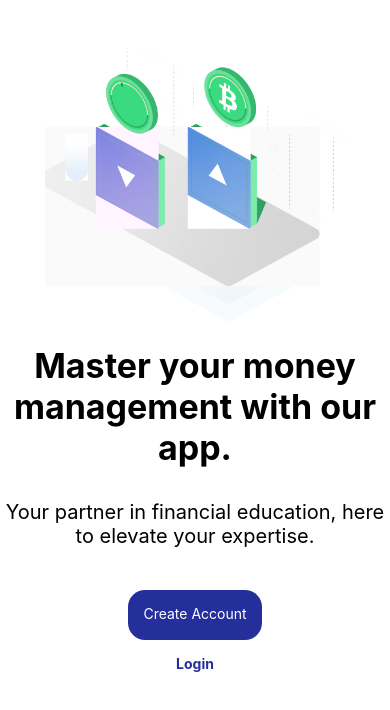
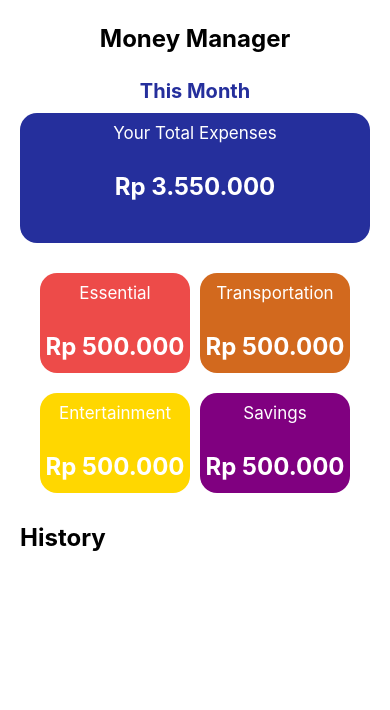
Before and after one commit to adrien1811/Saving-Project-RPL, a React Native app in the folder Saving-Project/: screen /ExpenseScreen in a window 390 px wide. Shown: the top 710 px of the page. Built offline with nearby package versions, Linux system fonts and the light colour scheme.

Commit message:
progress expense

```diff
--- a/Saving-Project/navigation/StackNavigator.js
+++ b/Saving-Project/navigation/StackNavigator.js
@@ -9,6 +9,7 @@ import RegisterScreen from "../screens/RegisterScreen/RegisterScreen";
 import HomePageScreen from "../screens/HomePageScreen/HomePageScreen";
 import ConfirmationScreen from "../screens/ConfirmationScreen/ConfirmationScreen";
 import TransferScreen from "../screens/TransferScreen/TransferScreen";
+import ExpenseScreen from "../screens/ExpenseScreen/ExpenseScreen";
 import { COLORS } from "../constants/theme";
 import "react-native-gesture-handler";
 import Header from "../screens/Header";
@@ -97,6 +98,16 @@ const StackNavigator = () => {
             headerTitleAlign: "center",
           }}
         />
+
+          <Stack.Screen
+          name="ExpenseScreen"
+          component={ExpenseScreen}
+          options={{
+            headerStyle: { backgroundColor: "white" },
+            headerShown: false,
+          }}
+        />
+
       </Stack.Navigator>
     </NavigationContainer>
   );
--- /dev/null
+++ b/Saving-Project/screens/ExpenseScreen/ExpenseScreen.js
@@ -0,0 +1,87 @@
+import {
+    StyleSheet,
+    Text,
+    View,
+    Image,
+    Button,
+    TextInput,
+    KeyboardAvoidingView,
+    Pressable,
+    ScrollView,
+  } from "react-native";
+  import { SafeAreaView } from "react-native-safe-area-context";
+  import styles from "./ExpenseScreen.style";
+  import { AntDesign } from "@expo/vector-icons";
+  import { useNavigation } from "@react-navigation/native";
+  import { COLORS, FONT, SIZES } from '../../constants/theme';
+
+  const ExpenseScreen = ({ value, onChangeText }) => {
+    const navigation = useNavigation();
+    return (
+      <SafeAreaView style={{ flex: 1, backgroundColor: "white" }}>
+        <ScrollView showsVerticalScrollIndicator={false}>
+        <KeyboardAvoidingView style={{ alignItems: "center" }}>
+          <Text style={styles.title}>Money Manager</Text>
+
+          <View style={{ marginTop: 8, alignItems: "center" }}>
+            <Text
+              style={{
+                color: COLORS.Saving_Blue,
+                fontWeight: "bold",
+                textAlign: "center",
+                marginTop: 10,
+                fontSize: 20,
+                marginBottom: 10,
+              }}
+            >
+              This Month
+            </Text>
+
+          </View>
+
+          <View style={styles.rectangle}>
+                <Text style={styles.titleLabel}>Your Total Expenses</Text>
+                <Text style={styles.assetLabel}>Rp 3.550.000</Text>
+            </View>
+
+          <View style={{ marginTop: 20 }} />
+
+        <View style={styles.ContainerRow}>
+            <View style={styles.Categories1}>
+                <Text style={styles.categoriesLabel}>Essential</Text>
+                <Text style={styles.assetLabel}>Rp 500.000</Text>
+            </View>
+
+            <View style={styles.Categories2}>
+                <Text style={styles.categoriesLabel}>Transportation</Text>
+                <Text style={styles.assetLabel}>Rp 500.000</Text>
+            </View>
+
+        </View>
+
+        <View style={styles.ContainerRow}>
+            <View style={styles.Categories3}>
+                <Text style={styles.categoriesLabel}>Entertainment</Text>
+                <Text style={styles.assetLabel}>Rp 500.000</Text>
+            </View>
+
+            <View style={styles.Categories4}>
+                <Text style={styles.categoriesLabel}>Savings</Text>
+                <Text style={styles.assetLabel}>Rp 500.000</Text>
+            </View>
+
+        </View>
+
+        <View style= {styles.History}>
+            <Text style= {styles.HistoryText}>
+                History
+            </Text>
+        </View>
+
+        </KeyboardAvoidingView>
+        </ScrollView>
+      </SafeAreaView>
+    );
+  };
+
+  export default ExpenseScreen;
--- /dev/null
+++ b/Saving-Project/screens/ExpenseScreen/ExpenseScreen.style.js
@@ -0,0 +1,141 @@
+import React from 'react';
+import {StyleSheet, Text, View} from 'react-native';
+import { COLORS, FONT, SIZES } from '../../constants/theme';
+import { Colors } from 'react-native/Libraries/NewAppScreen';
+
+const styles = StyleSheet.create({
+
+  container: {
+    padding: 24,
+    backgroundColor: 'white',
+  },
+
+  title: {
+    marginTop: 16,
+    paddingVertical: 8,
+    borderRadius: 6,
+    textAlign: 'center',
+    fontSize: SIZES.xLarge,
+    fontWeight: "bold"
+  },
+  container: {
+    flexDirection: 'row', // Arrange "IDR" and TextInput horizontally
+    alignItems: 'center', // Center them vertically
+    borderBottomWidth: 1,
+    borderColor: "#F5F6FA"
+  },
+
+  currencyText: {
+    marginRight: 5,
+    fontSize: SIZES.xxLarge,
+    fontWeight: "bold",
+  },
+
+  rectangle: {
+    marginTop: SIZES.Small,
+    alignItems: "center",
+    backgroundColor: COLORS.Saving_Blue,
+    borderRadius: SIZES.medium,
+    height: 50,
+    width: 350,
+    height: 130,
+  },
+
+  categoriesLabel: {
+    color: "#ffffff",
+    fontSize: SIZES.medium,
+    fontWeight: "400",
+    letterSpacing: 0,
+    lineHeight: SIZES.medium,
+    alignItems: "center",
+    marginTop: SIZES.small,
+  },
+
+  Categories1: {
+    marginTop: SIZES.Small,
+    alignItems: "center",
+    borderRadius: SIZES.medium,
+    height: 50,
+    width: 150,
+    height: 100,
+    backgroundColor: COLORS.Saving_Red,
+    marginTop: 10
+  },
+
+  Categories2: {
+    marginTop: SIZES.Small,
+    alignItems: "center",
+    borderRadius: SIZES.medium,
+    height: 50,
+    width: 150,
+    height: 100,
+    backgroundColor: "chocolate",
+    marginTop: 10
+  },
+
+  Categories3: {
+    marginTop: SIZES.Small,
+    alignItems: "center",
+    borderRadius: SIZES.medium,
+    height: 50,
+    width: 150,
+    height: 100,
+    backgroundColor: "gold",
+    marginTop: 10
+  },
+
+  Categories4: {
+    marginTop: SIZES.Small,
+    alignItems: "center",
+    borderRadius: SIZES.medium,
+    height: 50,
+    width: 150,
+    height: 100,
+    backgroundColor: "purple",
+    marginTop: 10
+  },
+
+  titleLabel: {
+    color: "#ffffff",
+    fontSize: SIZES.medium,
+    fontWeight: "400",
+    letterSpacing: 0,
+    lineHeight: SIZES.medium,
+    alignItems: "center",
+    marginTop: SIZES.small,
+  },
+
+  assetLabel: {
+    color: "#ffffff",
+    fontSize: SIZES.xLarge,
+    fontWeight: "700",
+    letterSpacing: 0,
+    alignItems: "center",
+    marginTop: 30
+  },
+
+  ContainerRow: {
+    flexDirection: 'row',
+    alignItems: "center",
+    justifyContent: "center",
+    borderRadius: SIZES.xLarge,
+    marginBottom: 10,
+    gap: 10
+  },
+
+  History: {
+    width: 350,
+    marginTop: 20,
+
+  },
+
+  HistoryText: {
+    fontSize: SIZES.xLarge,
+    fontWeight: "bold"
+  },
+
+
+
+});
+
+export default styles;
--- a/Saving-Project/screens/HomePageScreen/HomePageScreen.js
+++ b/Saving-Project/screens/HomePageScreen/HomePageScreen.js
@@ -29,7 +29,7 @@ const HomePageScreen = () => {
         <View style={[styles.totalAssetParent, styles.pageTitlePosition]}>
           <View style={{ alignItems: "center" }}>
             <View style={styles.rectangle}>
-              <Text style={styles.titleLabel}>Your Total Expenses</Text>
+                <Text style={styles.titleLabel}>Your Total Expenses</Text>
               <Text style={styles.assetLabel}>Rp 500.000</Text>
             </View>
           </View>
@@ -50,6 +50,24 @@ const HomePageScreen = () => {
             Want to Trasnfer money?
           </Text>
         </Pressable>
+
+        <Pressable
+          onPress={() => {
+            navigation.navigate("ExpenseScreen"); // Navigate to the Login screen
+          }}
+        >
+          <Text
+            style={{
+              color: COLORS.Saving_Blue,
+              fontWeight: "bold",
+              textAlign: "center",
+              margin: 15,
+            }}
+          >
+            ExpenseScreen
+          </Text>
+        </Pressable>
+
         <View>
           <Text style={styles.viewarticle}>View Article</Text>
           <View style={styles.frame}>
--- a/Saving-Project/screens/HomePageScreen/HomePageScreen.style.js
+++ b/Saving-Project/screens/HomePageScreen/HomePageScreen.style.js
@@ -44,7 +44,7 @@ const styles = StyleSheet.create({
     fontWeight: "400",
     left: 30,
     letterSpacing: 0,
-    lineHeight: "normal",
+    lineHeight: SIZES.medium,
     position: "absolute",
     top: 29,
     width: 318,
@@ -56,10 +56,8 @@ const styles = StyleSheet.create({
     fontWeight: "700",
     left: 30,
     letterSpacing: 0,
-    lineHeight: "normal",
     position: "absolute",
     top: 65,
-    whiteSpace: "nowrap",
   },
 
   viewarticle: {
```
